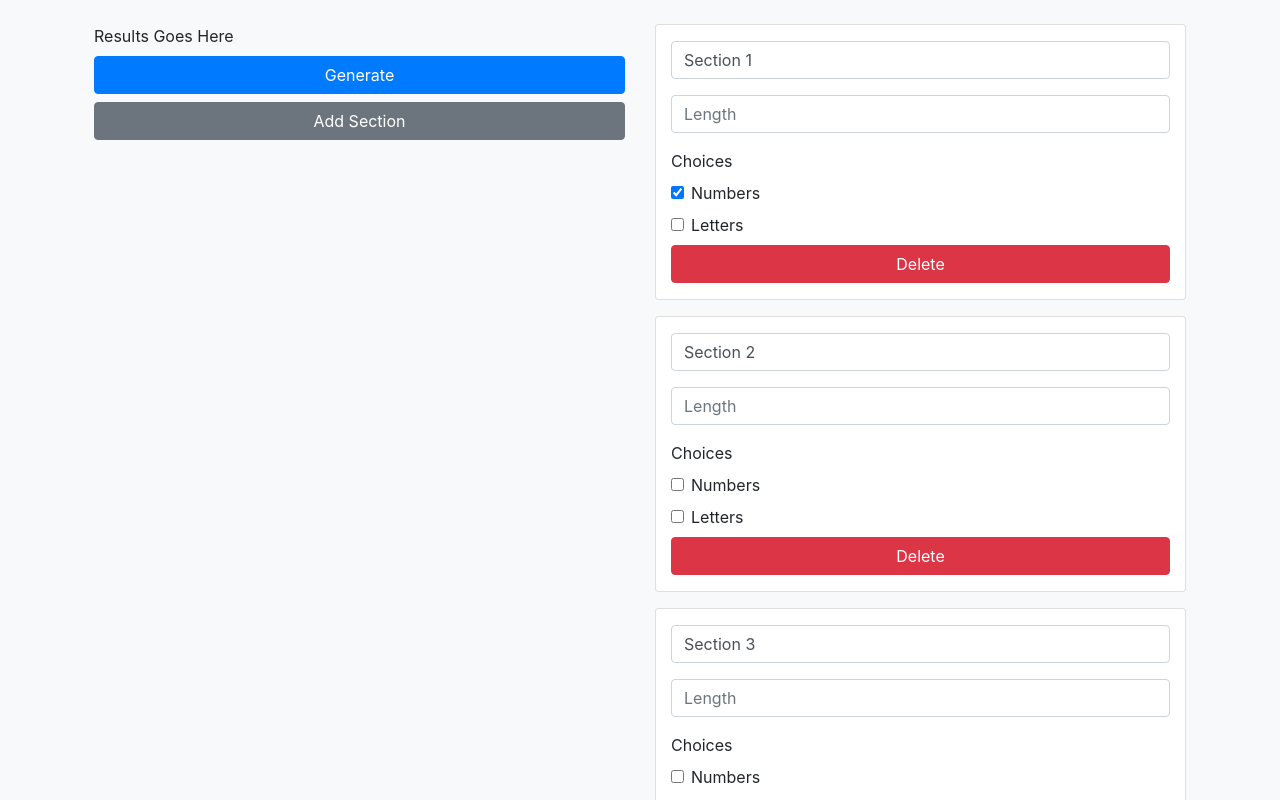
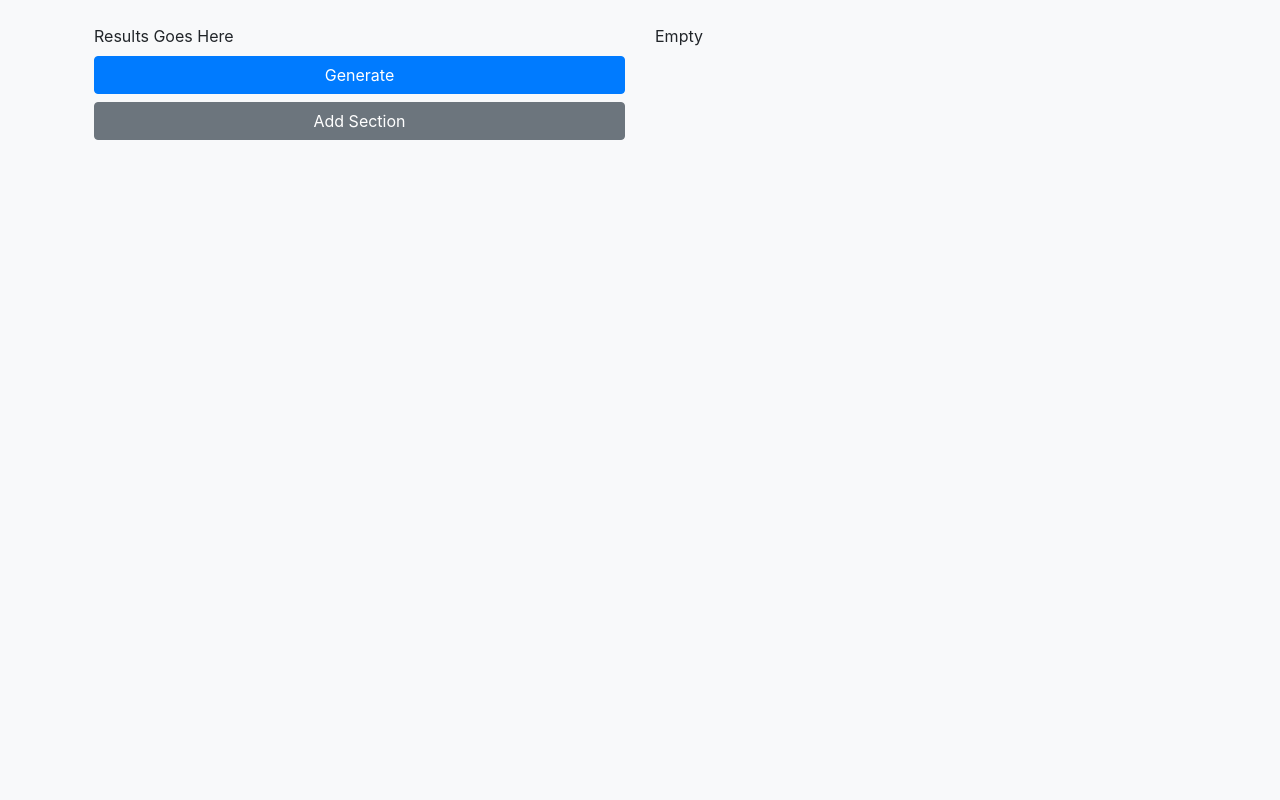
Before and after one commit to Zehua-Chen/random, a Vue app: page / in a window 1280 px wide. Shown: the top 800 px of the page. Built offline with nearby package versions, Linux system fonts and the light colour scheme.

Commit message:
[feat] Handle Length

```diff
--- a/src/App.vue
+++ b/src/App.vue
@@ -29,9 +29,10 @@
           <div v-if="sections.length !== 0">
             <RandomSection
               v-for="(section, index) in sections"
-              :key="index"
+              :key="section.id"
               :value="section"
               @delete="onDelete(index)"
+              @input="onInput(index, ...arguments)"
             ></RandomSection>
           </div>
           <div v-if="sections.length === 0">Empty</div>
@@ -45,7 +46,7 @@
 import Vue from "vue";
 import Component from "vue-class-component";
 import Button from "./components/Button.vue";
-import RandomSection from "./components/RandomSection";
+import RandomSection, { RandomSectionModel } from "./components/RandomSection";
 
 @Component({
   components: {
@@ -54,18 +55,10 @@ import RandomSection from "./components/RandomSection";
   },
 })
 class App extends Vue {
-  private sections: any[] = [
-    { name: "Section 1", useNumbers: true },
-    { name: "Section 2" },
-    { name: "Section 3" },
-    { name: "Section 4" },
-    { name: "Section 5" },
-  ];
+  private sections: RandomSectionModel[] = [];
 
   onAddSection() {
-    this.sections.push({
-      name: "New Section",
-    });
+    this.sections.push(new RandomSectionModel(Date.now()));
   }
 
   onDelete(deleteIndex: number) {
@@ -73,6 +66,10 @@ class App extends Vue {
       (section, index) => index !== deleteIndex
     );
   }
+
+  onInput(inputIndex: number, value: RandomSectionModel) {
+    this.sections[inputIndex] = value;
+  }
 }
 
 export default App;
--- a/src/components/RandomSection/RandomSection.vue
+++ b/src/components/RandomSection/RandomSection.vue
@@ -10,12 +10,17 @@
       <input
         class="form-control"
         placeholder="Name"
-        v-model="value.name"
+        :value="value.name"
         @input="onNameChange"
       />
     </div>
     <div class="form-group">
-      <input class="form-control" placeholder="Length" />
+      <input
+        class="form-control"
+        placeholder="Length"
+        :value="value.length"
+        @input="onLengthChange"
+      />
     </div>
     <div class="form-group">
       <label>Choices</label>
@@ -48,6 +53,7 @@
 import Vue from "vue";
 import Component from "vue-class-component";
 import Button from "../Button.vue";
+import { RandomSectionModel } from "./model";
 
 @Component({
   components: {
@@ -55,11 +61,9 @@ import Button from "../Button.vue";
   },
   props: {
     value: {
-      type: Object,
-      default: {
-        name: "Random Section",
-        useNumbers: false,
-        useLetters: false,
+      type: RandomSectionModel,
+      default() {
+        return new RandomSectionModel(0);
       },
     },
   },
@@ -68,21 +72,28 @@ class RandomSection extends Vue {
   onNameChange(event: InputEvent) {
     event.preventDefault();
 
-    let value = { ...this.$props.value };
+    let value = this.$props.value as RandomSectionModel;
     value.name = (event.target as HTMLInputElement).value;
 
-    this.$emit("input", name);
+    this.$emit("input", value);
+  }
+
+  onLengthChange(event: InputEvent) {
+    let value = this.$props.value as RandomSectionModel;
+    value.length = Number.parseInt((event.target as HTMLInputElement).value);
+
+    this.$emit("input", value);
   }
 
   toggleUseNumbers() {
-    let value = { ...this.$props.value };
+    let value = this.$props.value as RandomSectionModel;
     value.useNumbers = !value.useNumbers;
 
     this.$emit("input", value);
   }
 
   toggleUseLetters() {
-    let value = { ...this.$props.value };
+    let value = this.$props.value as RandomSectionModel;
     value.useLetters = !value.useLetters;
 
     this.$emit("input", value);
--- a/src/components/RandomSection/model.ts
+++ b/src/components/RandomSection/model.ts
@@ -1,9 +1,21 @@
-export enum RandomChoice {
-  NUMBERS = 1,
-  CHARS = 2,
+export class RandomSectionModel {
+  id: number;
+  name: string = "New Section";
+  length: number = 5;
+  useNumbers: boolean = false;
+  useLetters: boolean = false;
+
+  constructor(id: number) {
+    this.id = id;
+  }
+
+  clone(): RandomSectionModel {
+    let copy = new RandomSectionModel(this.id);
+    copy.name = this.name;
+    copy.length = this.length;
+    this.useNumbers = this.useNumbers;
+    this.useLetters = this.useLetters;
+
+    return copy;
+  }
 }
-
-export interface RandomSection {
-  name: string;
-  choices: RandomChoice;
-}
```
